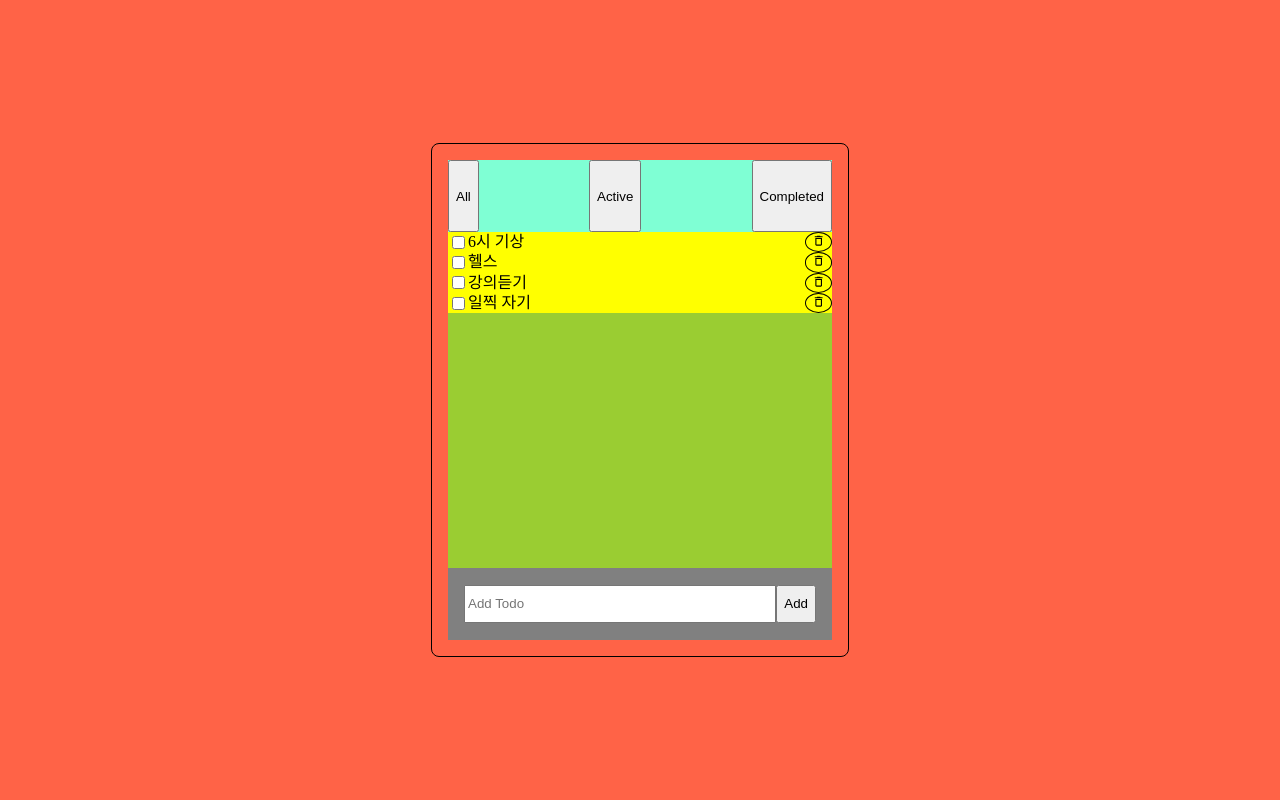
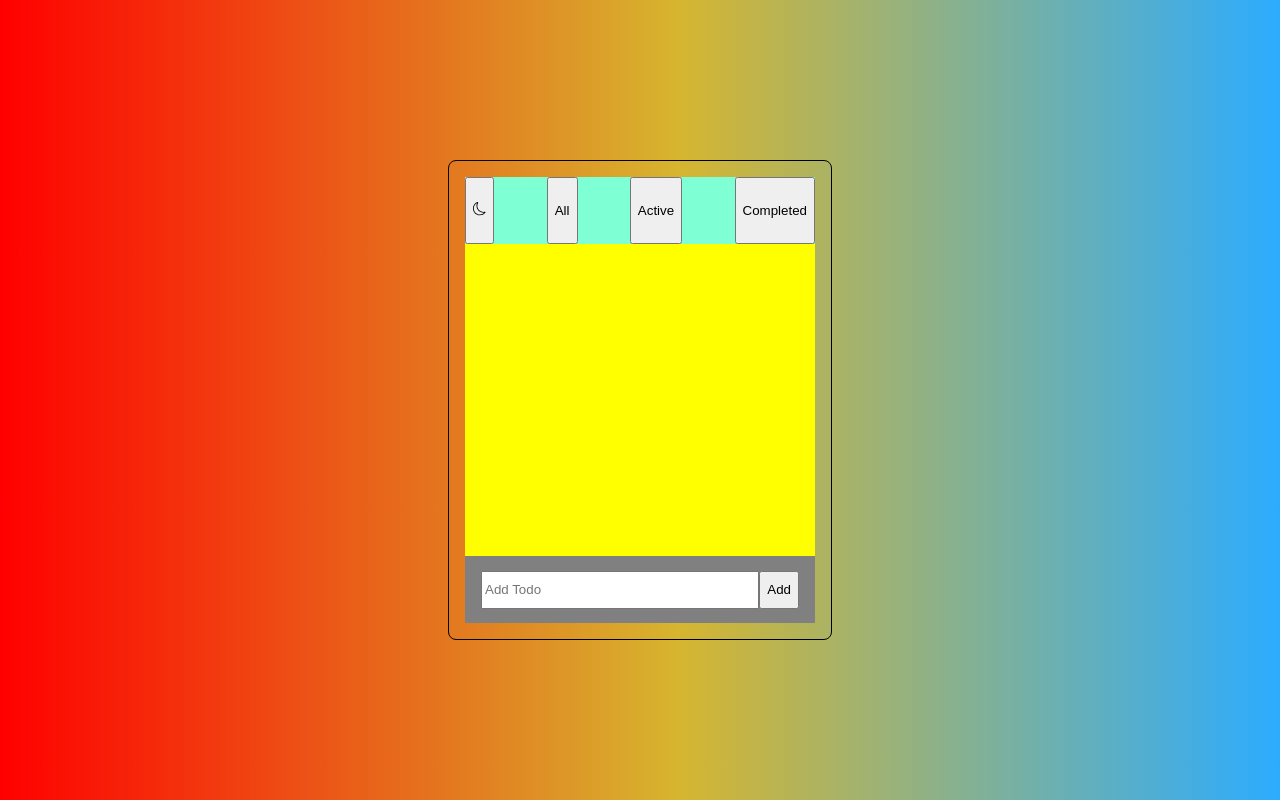
Before and after one commit to JaydenLee1116/todo-app, a React (Create React App) app: page / in a window 1280 px wide. Built offline with nearby package versions, Linux system fonts and the light colour scheme.

Commit message:
feat: Add light-dark mode
- css 변수 선언을 통한 쉬운 다크모드 변경
- context api 개념 이해

```diff
--- a/src/App.css
+++ b/src/App.css
@@ -5,5 +5,11 @@
   justify-content: center;
   align-items: center;
 
-  background-color: tomato;
+  background: rgb(255,0,0);
+  background: linear-gradient(90deg, rgba(255,0,0,1) 0%, rgba(214,181,47,1) 53%, rgba(44,172,255,1) 100%);
 }
+
+.dark-mode {
+  background: rgb(255, 255, 255);
+  background: radial-gradient(circle, rgba(255, 255, 255, 1) 0%, rgba(102, 102, 102, 1) 50%, rgba(0, 0, 0, 1) 100%);
+}
--- a/src/App.tsx
+++ b/src/App.tsx
@@ -1,9 +1,11 @@
 import './App.css';
 import Container from './components/Container';
+import { DarkModeContext, useDarkMode } from './context/DarkModeContext';
 
 export default function App() {
+  const { darkMode }: DarkModeContext = useDarkMode();
   return (
-    <div className="App">
+    <div className={`App ${darkMode ? 'dark-mode' : ''}`}>
       <Container />
     </div>
   );
--- a/src/components/Container.tsx
+++ b/src/components/Container.tsx
@@ -4,23 +4,17 @@ import Header from './Header';
 import Main from './Main';
 import Footer from './Footer';
 import { Todo } from '../types/interfaces';
-import { v4 as uuidv4 } from 'uuid';
 
 const filters = ['all', 'active', 'completed'];
 export default function Container() {
   useEffect(() => localStorage.setItem('todos', JSON.stringify([])), []);
-  const initialTodos = [
-    { id: uuidv4(), title: '6시 기상', isComplete: false },
-    { id: uuidv4(), title: '헬스', isComplete: false },
-    { id: uuidv4(), title: '강의듣기', isComplete: false },
-    { id: uuidv4(), title: '일찍 자기', isComplete: false },
-  ];
-
-  const [todos, setTodos] = useState<Todo[]>(
-    localStorage.getItem('todos')
-      ? JSON.parse(localStorage.getItem('todos') as string)
-      : initialTodos,
-  );
+  // const initialTodos = [
+  //   { id: uuidv4(), title: '6시 기상', isComplete: false },
+  //   { id: uuidv4(), title: '헬스', isComplete: false },
+  //   { id: uuidv4(), title: '강의듣기', isComplete: false },
+  //   { id: uuidv4(), title: '일찍 자기', isComplete: false },
+  // ];
+  const [todos, setTodos] = useState<Todo[]>([]);
 
   const [filter, setFilter] = useState(filters[0]);
   return (
--- a/src/components/Header.tsx
+++ b/src/components/Header.tsx
@@ -1,4 +1,7 @@
 import styles from '../styles/Header.module.css';
+import { useContext } from 'react';
+import { DarkModeContext, useDarkMode } from '../context/DarkModeContext';
+import { BsSun, BsMoon } from 'react-icons/bs';
 interface HeaderProps {
   filters: string[];
   filter: string;
@@ -14,8 +17,13 @@ export default function Header({
     const value = e.currentTarget.value;
     onFilterChange(value);
   };
+
+  const { darkMode, toggleDarkMode }: DarkModeContext = useDarkMode();
   return (
     <div className={styles.header}>
+      <button onClick={toggleDarkMode}>
+        {darkMode ? <BsSun /> : <BsMoon />}
+      </button>
       <button onClick={handleFilterChange} value="all">
         All
       </button>
--- /dev/null
+++ b/src/context/DarkModeContext.tsx
@@ -0,0 +1,53 @@
+import { createContext, useState, useContext, useEffect } from 'react';
+
+interface DarkModeProps {
+  children: React.ReactNode;
+}
+
+export interface DarkModeContext {
+  darkMode: boolean;
+  toggleDarkMode: () => void;
+}
+
+const initialState: DarkModeContext = {
+  darkMode: false,
+  toggleDarkMode: () => {
+    return;
+  },
+};
+
+const DarkModeContext = createContext<DarkModeContext>(initialState);
+
+export const DarkModeProvider = ({ children }: DarkModeProps) => {
+  const [darkMode, setDarkMode] = useState(false);
+  const toggleDarkMode = () => {
+    setDarkMode(!darkMode);
+    updateDarkMode(!darkMode);
+  };
+
+  useEffect(() => {
+    const isDark =
+      localStorage.theme === 'dark' ||
+      (!('theme' in localStorage) &&
+        window.matchMedia('(prefers-color-scheme: dark)').matches);
+    setDarkMode(isDark);
+    updateDarkMode(isDark);
+  }, []);
+  return (
+    <DarkModeContext.Provider value={{ darkMode, toggleDarkMode }}>
+      {children}
+    </DarkModeContext.Provider>
+  );
+};
+
+export const useDarkMode = () => useContext(DarkModeContext);
+
+const updateDarkMode = (darkMode: boolean) => {
+  if (darkMode) {
+    document.documentElement.classList.add('dark');
+    localStorage.theme = 'dark';
+  } else {
+    document.documentElement.classList.remove('dark');
+    localStorage.theme = 'light';
+  }
+};
--- a/src/index.tsx
+++ b/src/index.tsx
@@ -4,13 +4,16 @@ import './index.css';
 import './reset.css';
 import App from './App';
 import reportWebVitals from './reportWebVitals';
+import { DarkModeProvider } from './context/DarkModeContext';
 
 const root = ReactDOM.createRoot(
   document.getElementById('root') as HTMLElement,
 );
 root.render(
   // <React.StrictMode>
-  <App />,
+  <DarkModeProvider>
+    <App />
+  </DarkModeProvider>,
   // </React.StrictMode>
 );
 
--- a/src/reset.css
+++ b/src/reset.css
@@ -46,3 +46,11 @@ table {
   border-collapse: collapse;
   border-spacing: 0;
 }
+
+* {
+  box-sizing: border-box;
+}
+
+button, input {
+  outline: none;
+}
--- a/src/styles/Main.module.css
+++ b/src/styles/Main.module.css
@@ -6,8 +6,11 @@
 }
 
 .main > ul {
+  width: 100%;
+  height: 100%;
   align-items: center;
   background-color: yellow;
   display: flex;
   flex-direction: column;
+  overflow-y: auto;
 }
```
